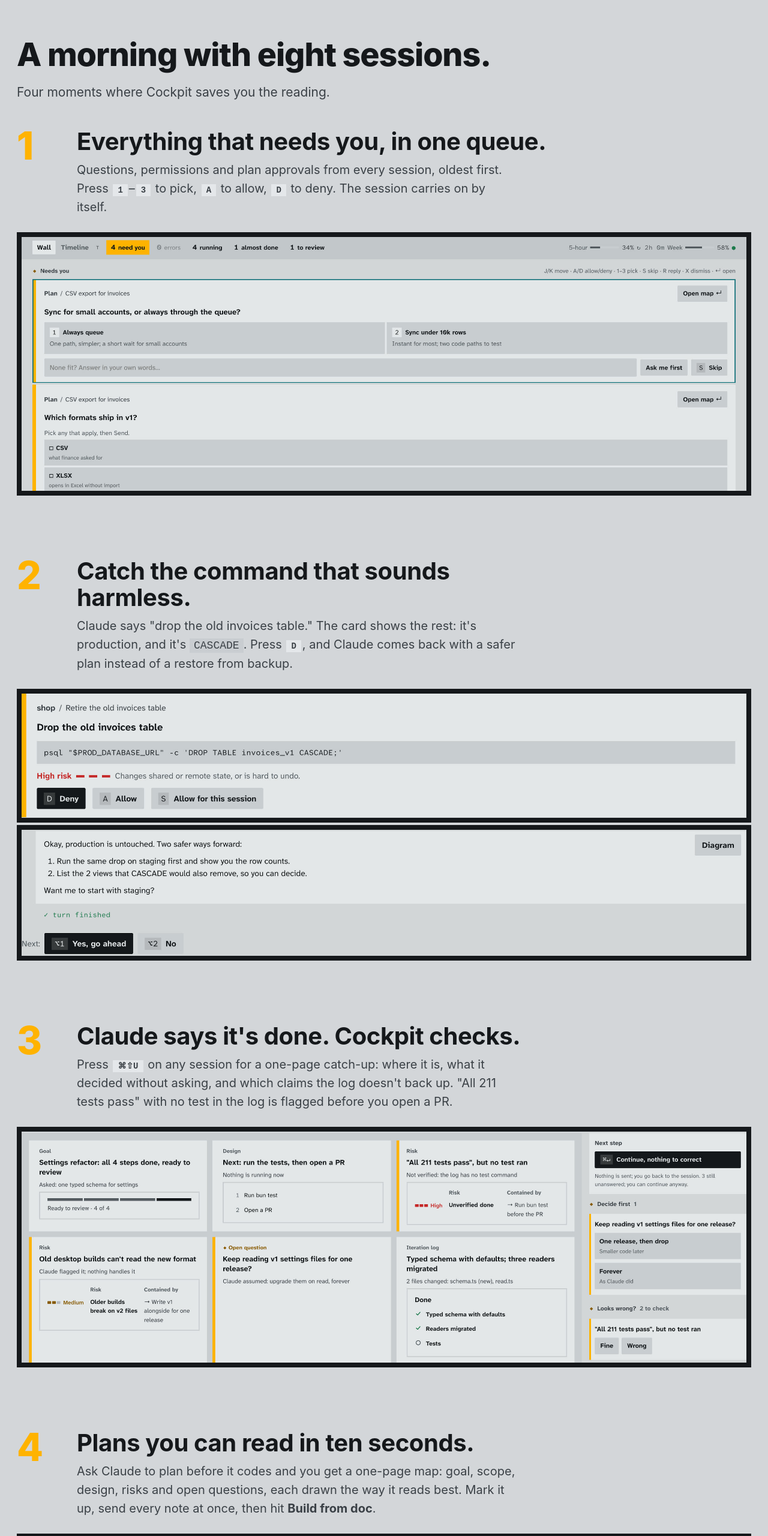
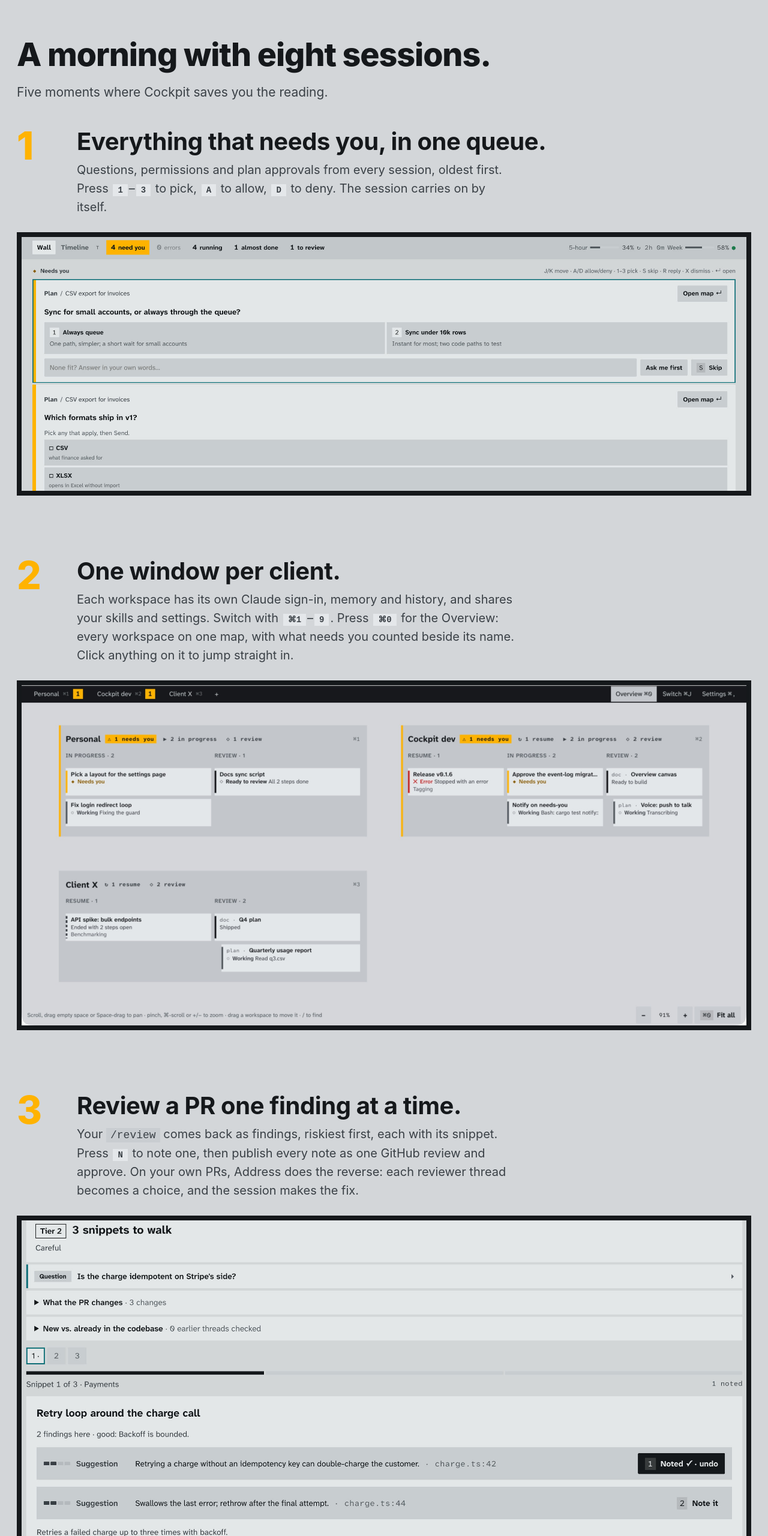
Before and after one commit to getcockpit/getcockpit.github.io, a plain HTML site: page index.html in a window 1280 px wide. Shown: the part 4020-6580 px from the top of the page at 60% size. Drawn offline with Linux system fonts and the light colour scheme; no server answers; a web font is replaced by a local one.

Commit message:
MR-190: intro and landing follow real usage (decision 41)
- Intro is 7 steps: Wall (now ending with a plan picture), Workspaces, Review and Address, Plans, Connect, Permissions, Go; each new step is done by hand on a mock
- Point step cut (about 10 uses a month); a pointing tip moves to Go
- Landing sections: queue, workspaces + Overview, PR review, risky command, plans; catch-up moves to Also in the box, which gains schedules
- New overview.jpg from the demo harness; three J1 e2e flows walk the new steps

```diff
--- a/index.html
+++ b/index.html
@@ -231,7 +231,7 @@
 <section id="how">
   <div class="wrap">
     <h2>A morning with eight sessions.</h2>
-    <p class="sub">Four moments where Cockpit saves you the reading.</p>
+    <p class="sub">Five moments where Cockpit saves you the reading.</p>
 
     <div class="step">
       <div class="head"><div class="n">1</div><div><h3>Everything that needs you, in one queue.</h3><p>Questions, permissions and plan approvals from every session, oldest first. Press <span class="key">1</span>–<span class="key">3</span> to pick, <span class="key">A</span> to allow, <span class="key">D</span> to deny. The session carries on by itself.</p></div></div>
@@ -239,29 +239,34 @@
     </div>
 
     <div class="step">
-      <div class="head"><div class="n">2</div><div><h3>Catch the command that sounds harmless.</h3><p>Claude says "drop the old invoices table." The card shows the rest: it's production, and it's <code>CASCADE</code>. Press <span class="key">D</span>, and Claude comes back with a safer plan instead of a restore from backup.</p></div></div>
+      <div class="head"><div class="n">2</div><div><h3>One window per client.</h3><p>Each workspace has its own Claude sign-in, memory and history, and shares your skills and settings. Switch with <span class="key">⌘1</span>–<span class="key">9</span>. Press <span class="key">⌘0</span> for the Overview: every workspace on one map, with what needs you counted beside its name. Click anything on it to jump straight in.</p></div></div>
+      <div class="shot"><img src="assets/overview.jpg" alt="The Overview: three workspaces on one canvas, each with its sessions grouped into resume, in progress and review, and a needs-you count beside its name" loading="lazy"></div>
+    </div>
+
+    <div class="step">
+      <div class="head"><div class="n">3</div><div><h3>Review a PR one finding at a time.</h3><p>Your <code>/review</code> comes back as findings, riskiest first, each with its snippet. Press <span class="key">N</span> to note one, then publish every note as one GitHub review and approve. On your own PRs, Address does the reverse: each reviewer thread becomes a choice, and the session makes the fix.</p></div></div>
+      <div class="shot"><img src="assets/review.jpg" alt="Guided PR review with a noted finding" loading="lazy"></div>
+    </div>
+
+    <div class="step">
+      <div class="head"><div class="n">4</div><div><h3>Catch the command that sounds harmless.</h3><p>Claude says "drop the old invoices table." The card shows the rest: it's production, and it's <code>CASCADE</code>. Press <span class="key">D</span>, and Claude comes back with a safer plan instead of a restore from backup.</p></div></div>
       <div class="shot"><img src="assets/risk.jpg" alt="A production DROP TABLE flagged high risk, waiting for approval" loading="lazy"></div>
       <div class="shot" style="margin-top:4px"><img src="assets/done.jpg" alt="After Deny, Claude proposes running it on staging first" loading="lazy"></div>
     </div>
 
     <div class="step">
-      <div class="head"><div class="n">3</div><div><h3>Claude says it's done. Cockpit checks.</h3><p>Press <span class="key">⌘⇧U</span> on any session for a one-page catch-up: where it is, what it decided without asking, and which claims the log doesn't back up. "All 211 tests pass" with no test in the log is flagged before you open a PR.</p></div></div>
-      <div class="shot"><img src="assets/brief.jpg" alt="A catch-up brief flagging 'All 211 tests pass, but no test ran' as high risk, with an open question Claude never asked" loading="lazy"></div>
-    </div>
-
-    <div class="step">
-      <div class="head"><div class="n">4</div><div><h3>Plans you can read in ten seconds.</h3><p>Ask Claude to plan before it codes and you get a one-page map: goal, scope, design, risks and open questions, each drawn the way it reads best. Mark it up, send every note at once, then hit <b>Build from doc</b>.</p></div></div>
+      <div class="head"><div class="n">5</div><div><h3>Plans you can read in ten seconds.</h3><p>Ask Claude to plan before it codes and you get a one-page map: goal, scope, design, risks and open questions, each drawn the way it reads best. Mark it up, send every note at once, then hit <b>Build from doc</b>.</p></div></div>
       <div class="shot"><img src="assets/doc.jpg" alt="A plan as a map of blocks with open questions pinned to the side" loading="lazy"></div>
     </div>
 
     <h3 style="margin:104px 0 18px;font-size:28px">Also in the box</h3>
     <div class="box">
+      <div><b>A worktree per session</b>Ten sessions on one repo never trip over each other. Start one from anywhere with <span class="key">⌘K</span>.</div>
+      <div><b>Your terminal, one key away</b>The raw transcript is <span class="key">⌘R</span>; hand any session to a real terminal with <span class="key">⌘T</span>.</div>
+      <div><b>Schedules and watches</b>Repeat a prompt on a schedule, or watch for something new and run only when the check finds it. Each run lands on the Wall.</div>
+      <div><img src="assets/brief.jpg" alt="A catch-up brief flagging 'All 211 tests pass, but no test ran'" loading="lazy"><b>Catch-up checks the claims</b>Press <span class="key">⌘⇧U</span> on any session: where it is, what it decided without asking, and which claims the log doesn't back up.</div>
       <div><img src="assets/changes.jpg" alt="Plan progress and the change map" loading="lazy"><b>Change map</b>Every session's plan with live progress, and the files it touched grouped by folder. Auth and migrations are flagged.</div>
       <div><img src="assets/timeline.jpg" alt="Timeline of sessions with forecasts" loading="lazy"><b>Timeline</b>What every session did, what it does next, and who will need you in the next 15 minutes.</div>
-      <div><img src="assets/review.jpg" alt="Guided PR review with a noted finding" loading="lazy"><b>PR review, one finding at a time</b>Riskiest snippets first; one key turns a finding into a review comment. Address mode turns reviewer threads into fixes.</div>
-      <div><b>A worktree per session</b>Ten sessions on one repo never trip over each other. Start one from anywhere with <span class="key">⌘K</span>.</div>
-      <div><b>Your terminal, one key away</b>The raw transcript is <span class="key">⌘R</span>; hand any session to a real terminal with <span class="key">⌘T</span>.</div>
-      <div><b>A workspace per client</b>Separate Claude sign-ins, memory and history per client, sharing your skills and settings. Switch with <span class="key">⌘1</span>–<span class="key">9</span>.</div>
     </div>
   </div>
 </section>
```
Also changed, not shown: assets/overview.jpg (added).
